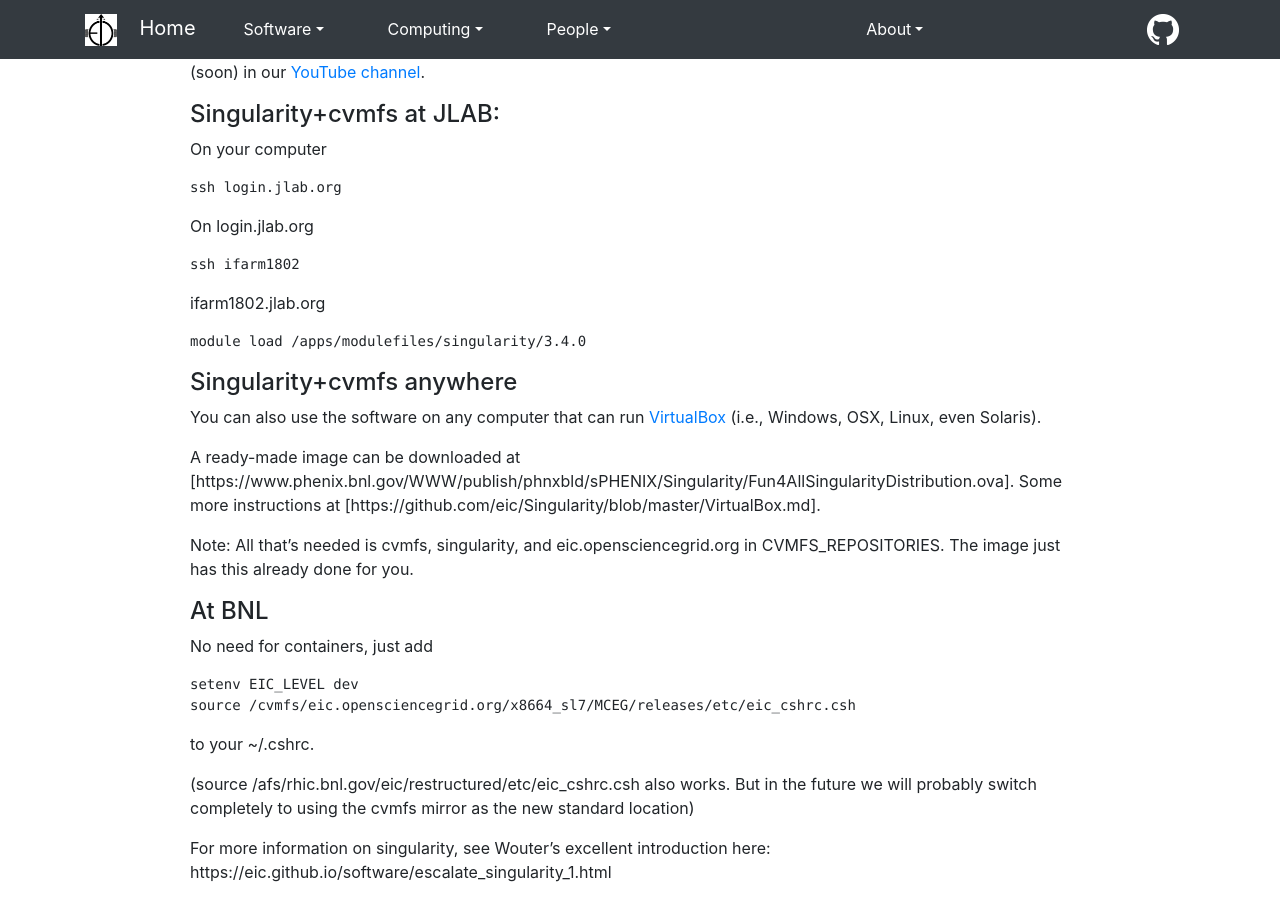
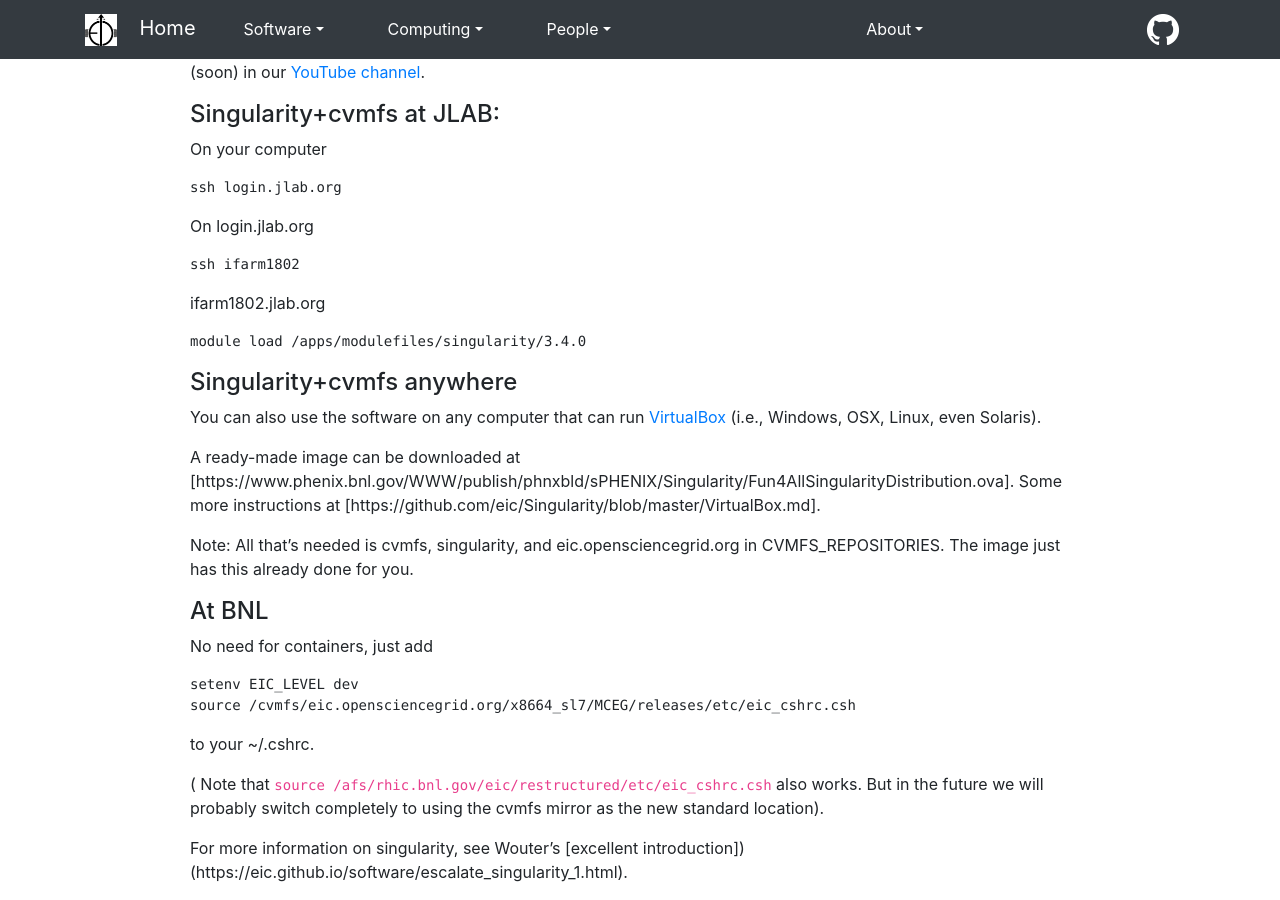
Before and after one commit to kkauder/eic.github.io, a Jekyll site: the page built from _software/eicsmear_generators_singularity.md, in a window 1280 px wide and 900 px high, scrolled down 917 px. Built offline with Jekyll 4.4.1, drawn with Linux system fonts in a browser that asks for light colours; nearby versions of some CDN libraries.

Commit message:
Cleaned up eicsmear singularity instructions

````diff
--- a/_software/eicsmear_generators_singularity.md
+++ b/_software/eicsmear_generators_singularity.md
@@ -87,7 +87,6 @@ source /cvmfs/eic.opensciencegrid.org/x8664_sl7/MCEG/releases/etc/eic_cshrc.csh
 ```
 to your ~/.cshrc.
 
-(source /afs/rhic.bnl.gov/eic/restructured/etc/eic_cshrc.csh also works. But in the future we will probably switch completely to using the cvmfs mirror as the new standard location)
+( Note that ```source /afs/rhic.bnl.gov/eic/restructured/etc/eic_cshrc.csh``` also works. But in the future we will probably switch completely to using the cvmfs mirror as the new standard location).
 
-For more information on singularity, see Wouter's excellent
-introduction here: https://eic.github.io/software/escalate_singularity_1.html
+For more information on singularity, see Wouter's [excellent introduction])(https://eic.github.io/software/escalate_singularity_1.html).
````
